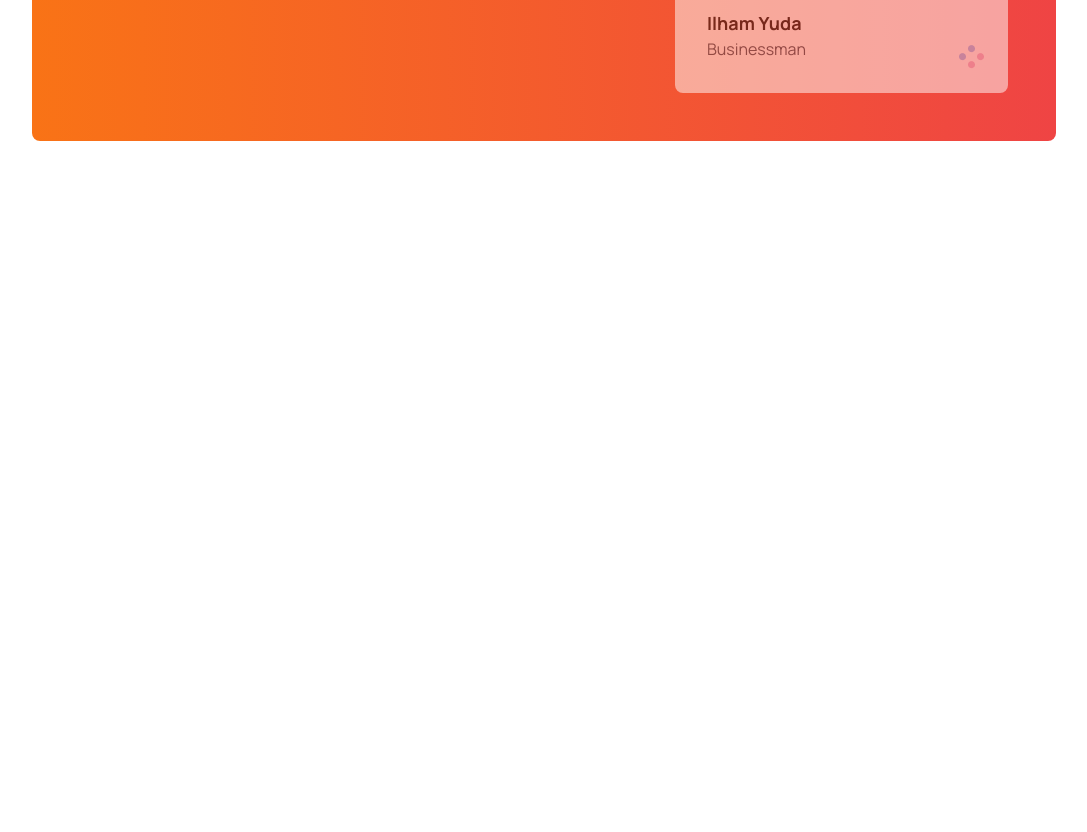
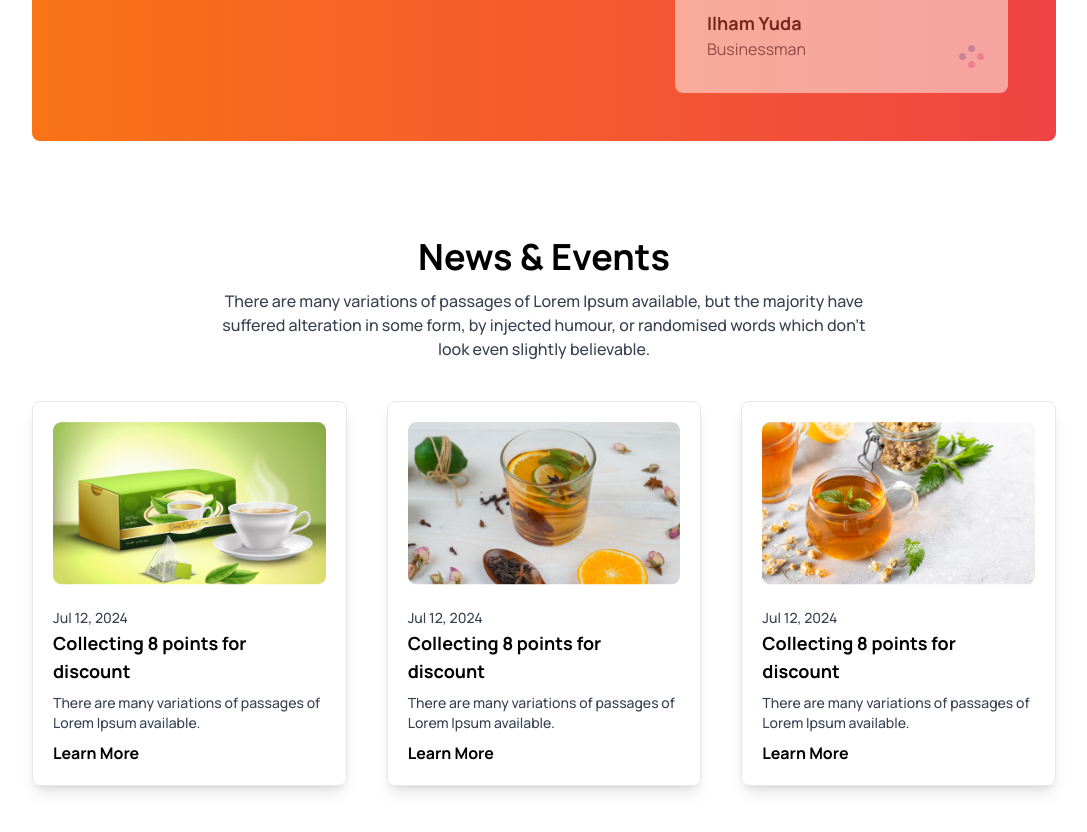
Before and after one commit to hkhridoy17/tea-house-with-tailwind, a plain HTML site: page index.html in a window 1280 px wide. Shown: the part 2142-2974 px from the top of the page, without its empty margins (96-1183 px from the left). Before the commit the page ends 2379 px from the top, so only its background shows below. Drawn offline with nearby package versions, Linux system fonts and the light colour scheme.

Commit message:
news section added

```diff
--- a/index.html
+++ b/index.html
@@ -272,6 +272,61 @@
           </div>
         </div>
       </section>
+
+      <!-- news section -->
+      <section class="mx-3 md:mx-5 lg:mx-16 xl:mx-32 my-24">
+        <!-- section title -->
+        <div class="text-center mb-10">
+          <h2 class="text-2xl md:text-4xl font-bold mb-3">News & Events</h2>
+          <p class="text-gray-700 font-medium max-w-2xl mx-auto">
+            There are many variations of passages of Lorem Ipsum available, but
+            the majority have suffered alteration in some form, by injected
+            humour, or randomised words which don't look even slightly
+            believable.
+          </p>
+        </div>
+        <!-- all news cards -->
+        <div
+          class="grid grid-cols-1 sm:grid-cols-2 lg:grid-cols-3 items-center justify-between gap-10"
+        >
+          <!-- single card -->
+          <div class="border shadow-lg rounded-lg w-5/6 md:w-full mx-auto p-5">
+            <img class="mx-auto pb-5" src="./images/news-1.png" alt="" />
+            <span class="text-sm text-gray-700 font-medium">Jul 12, 2024</span>
+            <h3 class="text-lg font-bold mb-2 w-4/5">
+              Collecting 8 points for discount
+            </h3>
+            <p class="text-sm text-gray-700 font-medium mb-2">
+              There are many variations of passages of Lorem Ipsum available.
+            </p>
+            <a class="text-base font-bold mb-2" href="">Learn More</a>
+          </div>
+          <!-- single card -->
+          <div class="border shadow-lg rounded-lg w-5/6 md:w-full mx-auto p-5">
+            <img class="mx-auto pb-5" src="./images/news-2.png" alt="" />
+            <span class="text-sm text-gray-700 font-medium">Jul 12, 2024</span>
+            <h3 class="text-lg font-bold mb-2 w-4/5">
+              Collecting 8 points for discount
+            </h3>
+            <p class="text-sm text-gray-700 font-medium mb-2">
+              There are many variations of passages of Lorem Ipsum available.
+            </p>
+            <a class="text-base font-bold mb-2" href="">Learn More</a>
+          </div>
+          <!-- single card -->
+          <div class="border shadow-lg rounded-lg w-5/6 md:w-full mx-auto p-5">
+            <img class="mx-auto pb-5" src="./images/news-3.png" alt="" />
+            <span class="text-sm text-gray-700 font-medium">Jul 12, 2024</span>
+            <h3 class="text-lg font-bold mb-2 w-4/5">
+              Collecting 8 points for discount
+            </h3>
+            <p class="text-sm text-gray-700 font-medium mb-2">
+              There are many variations of passages of Lorem Ipsum available.
+            </p>
+            <a class="text-base font-bold mb-2" href="">Learn More</a>
+          </div>
+        </div>
+      </section>
     </main>
     <footer></footer>
   </body>
```
